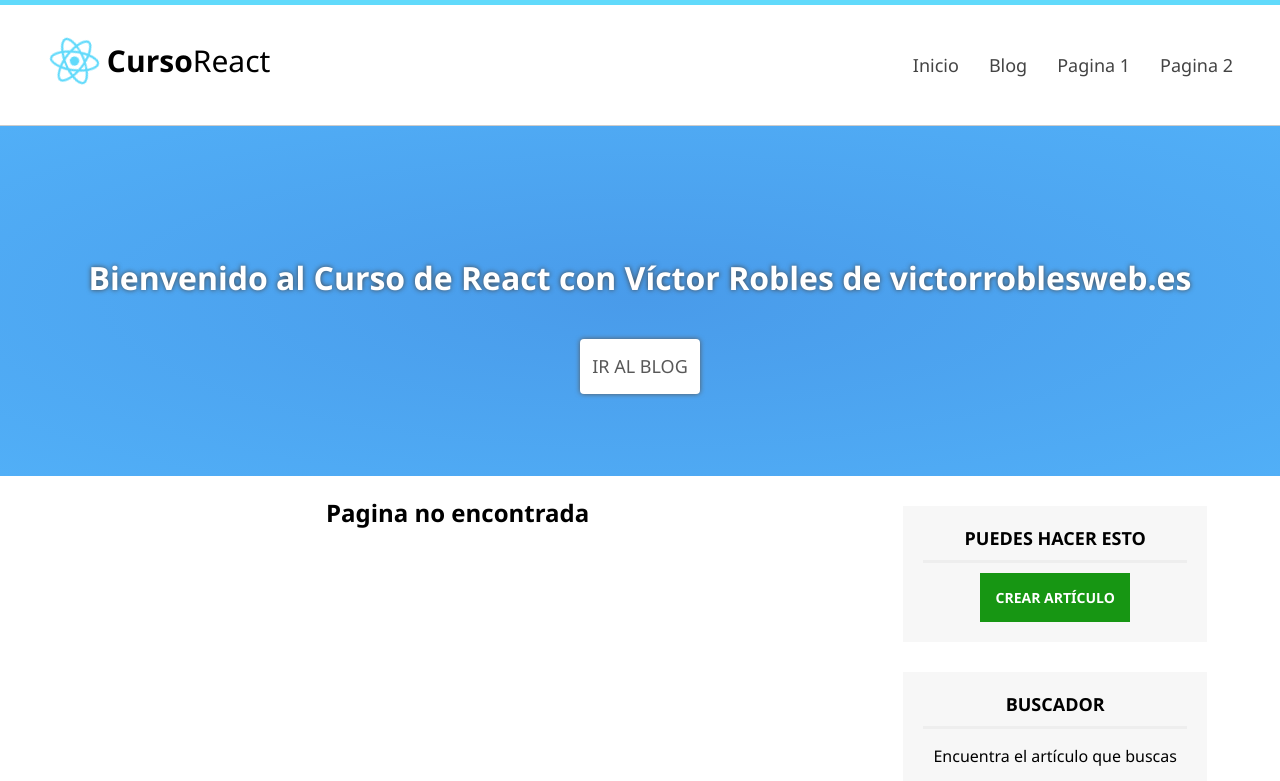
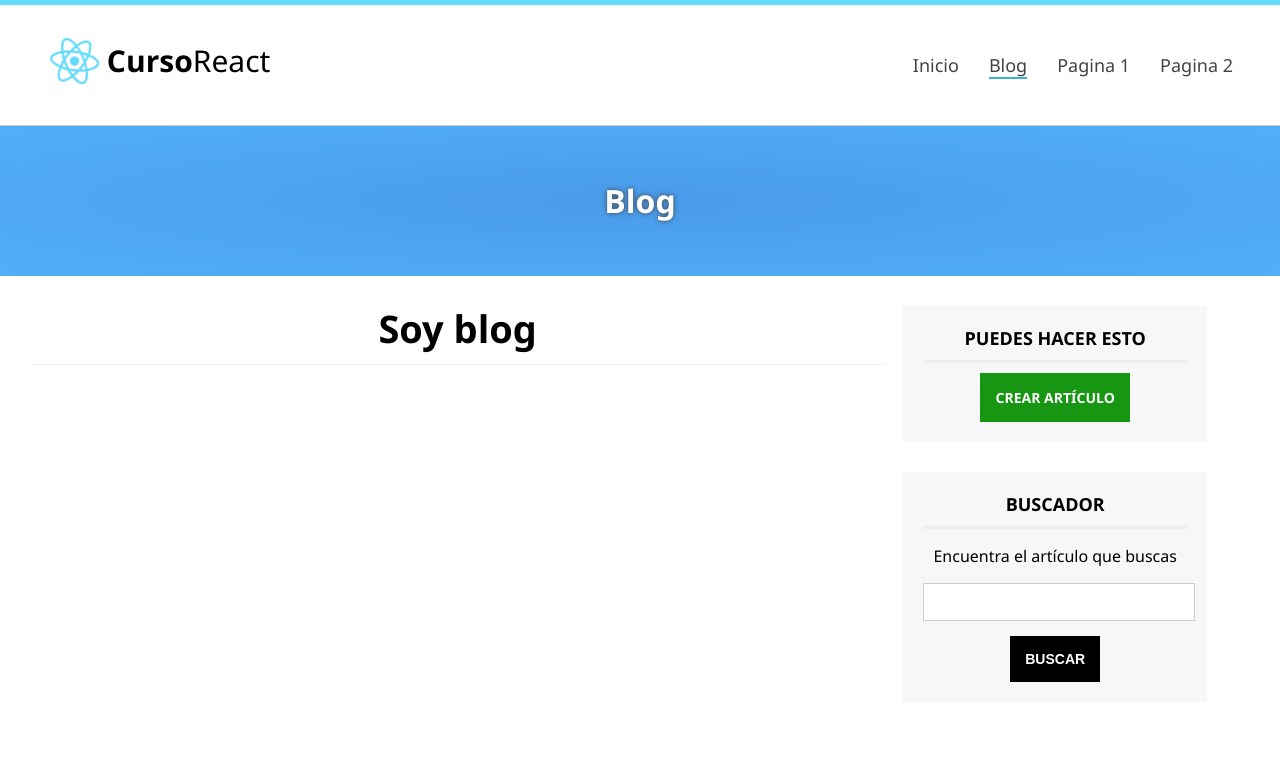
Before and after one commit to erivimura/react-guide, a React (Create React App) app: page /blog in a window 1280 px wide. Shown: the top 781 px of the page. Built offline with nearby package versions, Linux system fonts and the light colour scheme.

Commit message:
Crear pagina blog

```diff
--- a/src/Router.js
+++ b/src/Router.js
@@ -1,20 +1,18 @@
 import React, {Component} from 'react';
 import { BrowserRouter, Route, Switch } from 'react-router-dom';
-import MiComponente from './components/MiComponente';
-import Peliculas from './components/Peliculas';
-import Error from './components/Error';
 
 //Importar componentes
 import Header from './components/Header';
-import Slider from './components/Slider';
-import Sidebar from './components/Sidebar';
 import Footer from './components/Footer';
+import MiComponente from './components/MiComponente';
+import Home from './components/Home';
+import Blog from './components/Blog';
+import Error from './components/Error';
+
 
 class Router extends Component {
 
     render() {
-
-        var btnString = "Ir al blog";
 
         return(
 
@@ -22,33 +20,16 @@ class Router extends Component {
 
                 <Header />
 
-                <Slider
-                    title="Bienvenido al Curso de React con Víctor Robles de victorroblesweb.es"
-                    btn={btnString}
-                />
+                    {/**Configurar rutas y paginas */}
 
-                <div className="center">
-                    <section id="content">
-                        <section className="componentes">
+                    <Switch>
+                        <Route exact path="/" component={Home} />
+                        <Route exact path="/home" component={Home} />
+                        <Route exact path="/blog" component={Blog} />
+                        <Route exact path="/ruta-prueba" component={MiComponente} />
 
-                            {/**Configurar rutas y paginas */}
-
-                            <Switch>
-                                <Route exact path="/" component={Peliculas} />
-                                <Route exact path="/home" component={Peliculas} />
-                                <Route exact path="/ruta-prueba" component={MiComponente} />
-
-                                <Route component={Error} />
-                            </Switch>
-
-                        </section>
-                    </section>
-
-                    <Sidebar />
-
-                    <div className="clearfix"></div>
-
-                </div>
+                        <Route component={Error} />
+                    </Switch>
 
                 <Footer />
 
--- /dev/null
+++ b/src/components/Blog.js
@@ -0,0 +1,35 @@
+import React, {Component} from 'react';
+import Slider from './Slider';
+import Sidebar from './Sidebar';
+
+class Blog extends Component {
+
+    render() {
+
+        return (
+            <React.Fragment>
+
+                <Slider
+                    title="Blog"
+                    size="slider-small"
+                />
+
+                <div className="center">
+
+                    <div id="content">
+                        <h1 className="subheader">Soy blog</h1>
+                    </div>
+
+                    <Sidebar
+                        blog="true"
+                    />
+
+                    <div className="clearfix"></div>
+                </div>
+            </React.Fragment>
+        );
+    }
+
+}
+
+export default Blog;
--- a/src/components/Header.js
+++ b/src/components/Header.js
@@ -23,7 +23,7 @@ class Header extends Component {
                                 <NavLink to="/home" activeClassName="activo">Inicio</NavLink>
                             </li>
                             <li>
-                                <NavLink to="/ruta-prueba" activeClassName="activo">Blog</NavLink>
+                                <NavLink to="/blog" activeClassName="activo">Blog</NavLink>
                             </li>
                             <li>
                                 <NavLink to="/home" activeClassName="activo">Pagina 1</NavLink>
--- /dev/null
+++ b/src/components/Home.js
@@ -0,0 +1,36 @@
+import React, {Component} from 'react';
+import Slider from './Slider';
+import Sidebar from './Sidebar';
+
+class Home extends Component {
+
+    render() {
+
+        var btnString = "Ir al blog";
+
+        return (
+            <React.Fragment>
+
+                <Slider
+                    title="Bienvenido al Curso de React con Víctor Robles de victorroblesweb.es"
+                    btn={btnString}
+                    size="slider-big"
+                />
+
+                <div className="center">
+
+                    <div id="content">
+                        <h1 className="subheader">Soy home</h1>
+                    </div>
+
+                    <Sidebar />
+
+                    <div className="clearfix"></div>
+                </div>
+            </React.Fragment>
+        );
+    }
+
+}
+
+export default Home;
--- a/src/components/Sidebar.js
+++ b/src/components/Sidebar.js
@@ -5,10 +5,13 @@ class Sidebar extends Component {
     render(){
         return(
             <aside id="sidebar">
-                <div id="nav-blog" className="sidebar-item">
-                    <h3>Puedes hacer esto</h3>
-                    <a href="#" className="btn btn-success">Crear artículo</a>
-                </div>
+
+                { this.props.blog === "true" &&
+                    <div id="nav-blog" className="sidebar-item">
+                        <h3>Puedes hacer esto</h3>
+                        <a href="#" className="btn btn-success">Crear artículo</a>
+                    </div>
+                }
 
                 <div id="search" className="sidebar-item">
                         <h3>Buscador</h3>
@@ -18,6 +21,7 @@ class Sidebar extends Component {
                             <input type="submit" name="submit" value="Buscar" className="btn" />
                         </form>
                 </div>
+
             </aside>
         );
     }
--- a/src/components/Slider.js
+++ b/src/components/Slider.js
@@ -2,11 +2,13 @@ import React, {Component} from 'react';
 
 class Slider extends Component {
 
-    render(){
+    render() {
         return(
-            <div id="slider" className="slider-big">
+            <div id="slider" className={this.props.size}>
                 <h1>{this.props.title}</h1>
-                <a href="#" className="btn-white">{this.props.btn}</a>
+                { this.props.btn &&
+                    <a href="#" className="btn-white">{this.props.btn}</a>
+                }
             </div>
         );
     }
```
